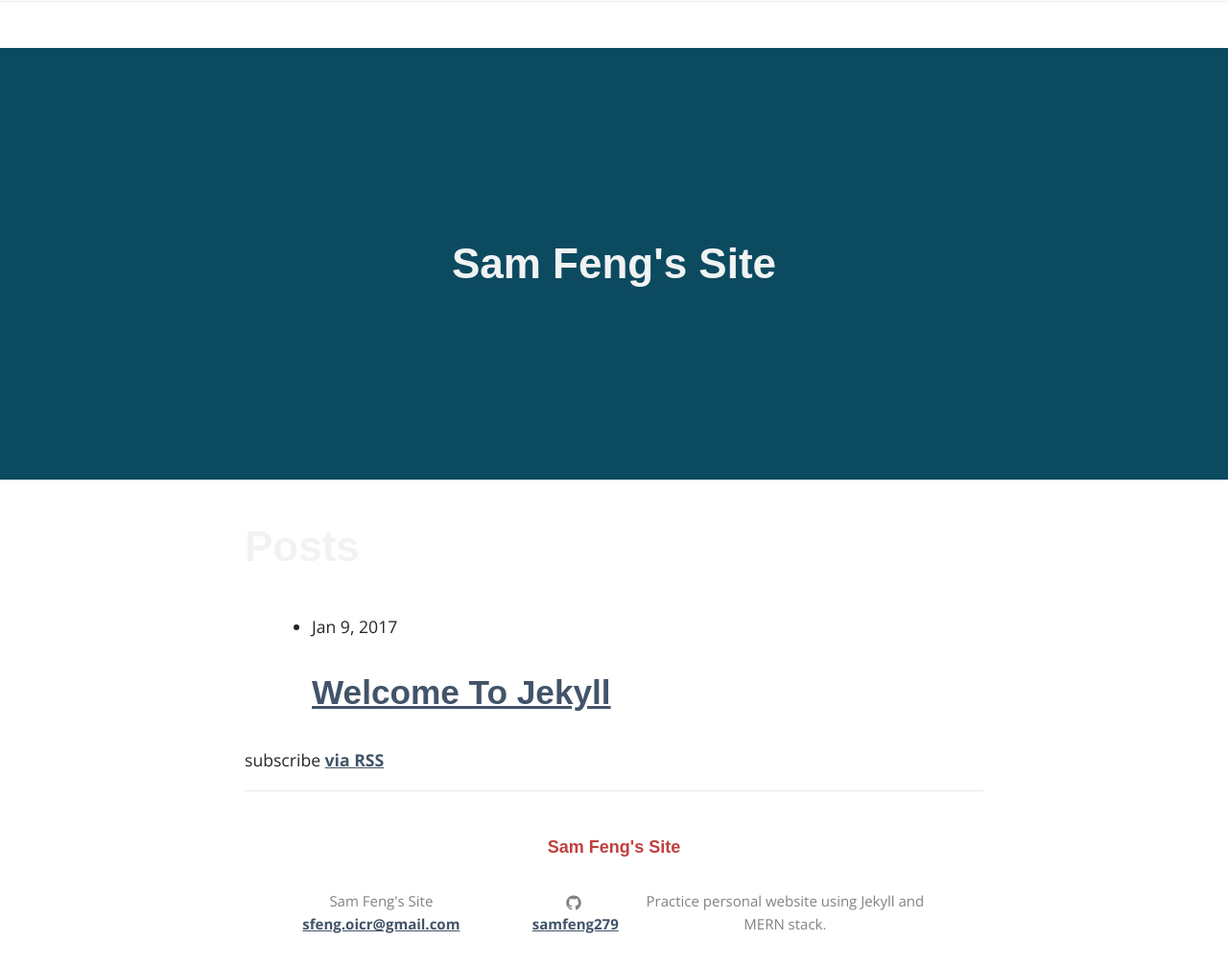
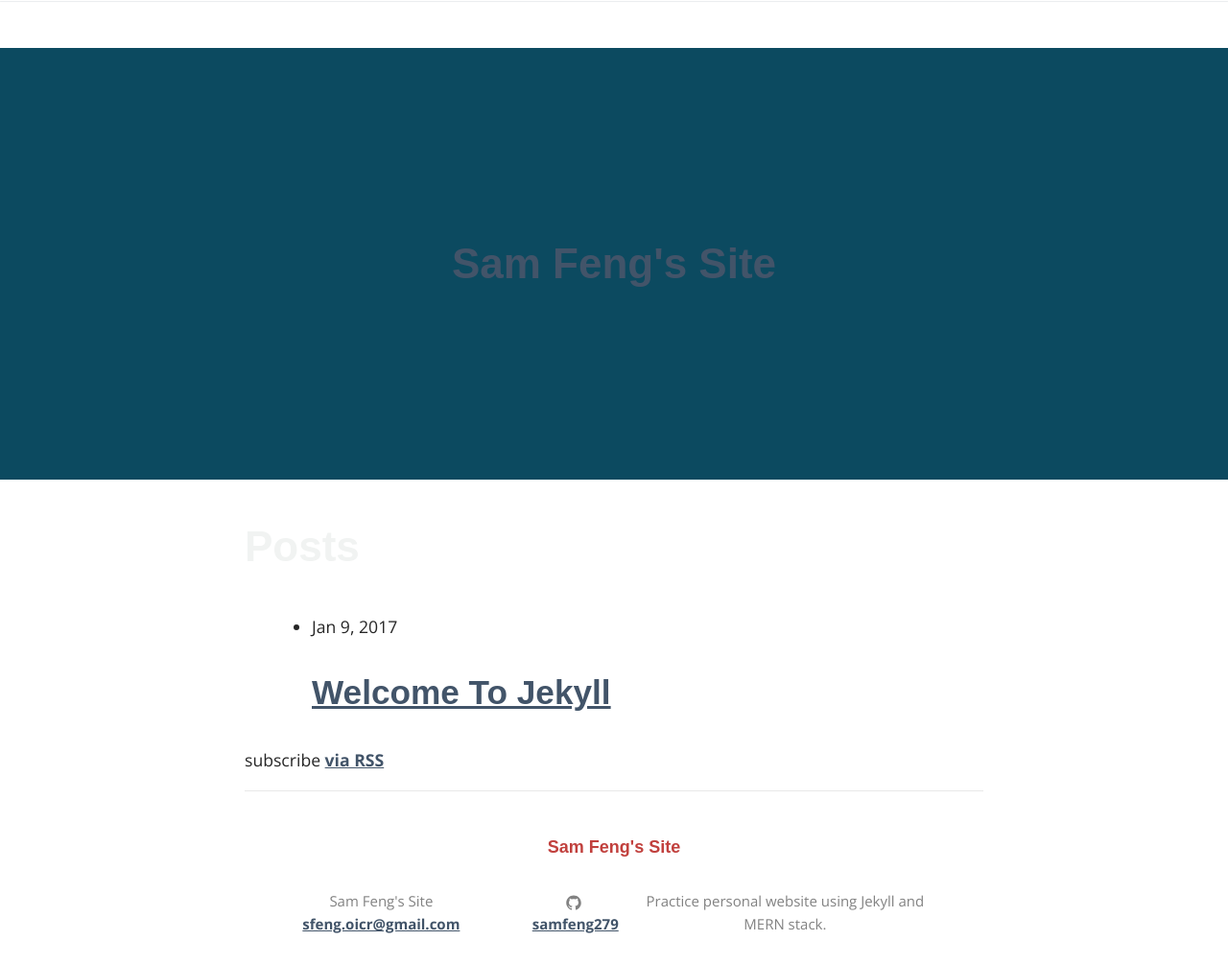
Before and after one commit to samfeng279/samfeng279.github.io, a Jekyll site: the page built from index.html, in a window 1280 px wide. Shown: the whole page at 96% size. Built offline with Jekyll 4.4.1, drawn with Linux system fonts in a browser that asks for light colours; some web fonts are replaced.

Commit message:
Update _layout.scss

```diff
--- a/_sass/_layout.scss
+++ b/_sass/_layout.scss
@@ -20,7 +20,7 @@ h1 {
 	a,
 	a:visited {
 		text-decoration: none;
-		color: $main;
+		/*color: $main;*/
 	}
 }
 h2 {
```
